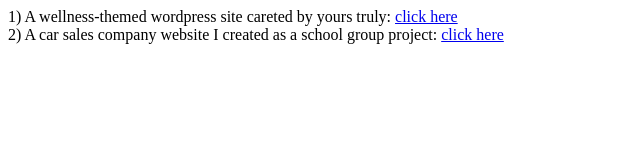
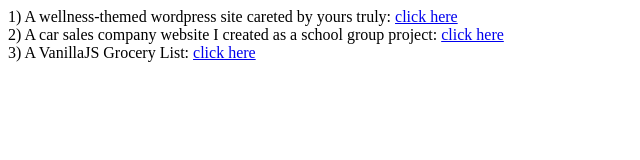
Before and after one commit to ajhyont/developer_Portfolio, a plain HTML site: page index.html in a window 1280 px wide. Shown: the whole page, without its empty margins (0-640 px from the left). Drawn offline with Linux system fonts and the light colour scheme.

Commit message:
Update index.html
added Project3-VanillaJS Grocery List

```diff
--- a/index.html
+++ b/index.html
@@ -6,7 +6,8 @@
   <body>
     <nav>
       1) A wellness-themed wordpress site careted by yours truly: <a href="http://jiiwellness.com/" target="_blank">click here</a><br>
-      2) A car sales company website I created as a school group project: <a href="https://csp530projectgroup2.github.io/main_page/index.html" target="_blank">click here</a>
+      2) A car sales company website I created as a school group project: <a href="https://csp530projectgroup2.github.io/main_page/index.html" target="_blank">click here</a><br>
+      3) A VanillaJS Grocery List: <a href="https://ajhyont.github.io/Project3-VanillaJS_GroceryList/" target="_blank"> click here</a><br>
     </nav>
   </body>
 </html>
```
